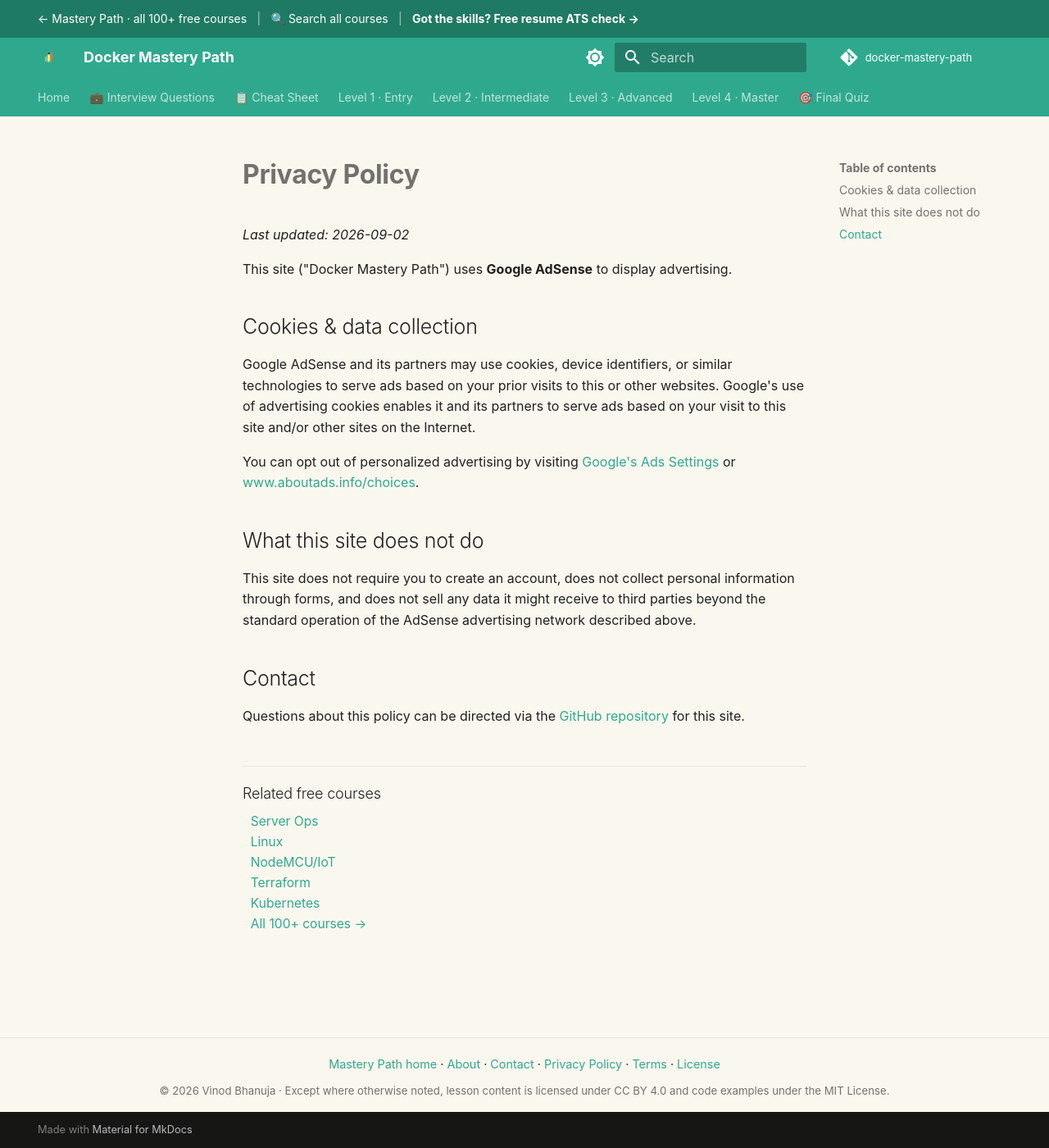
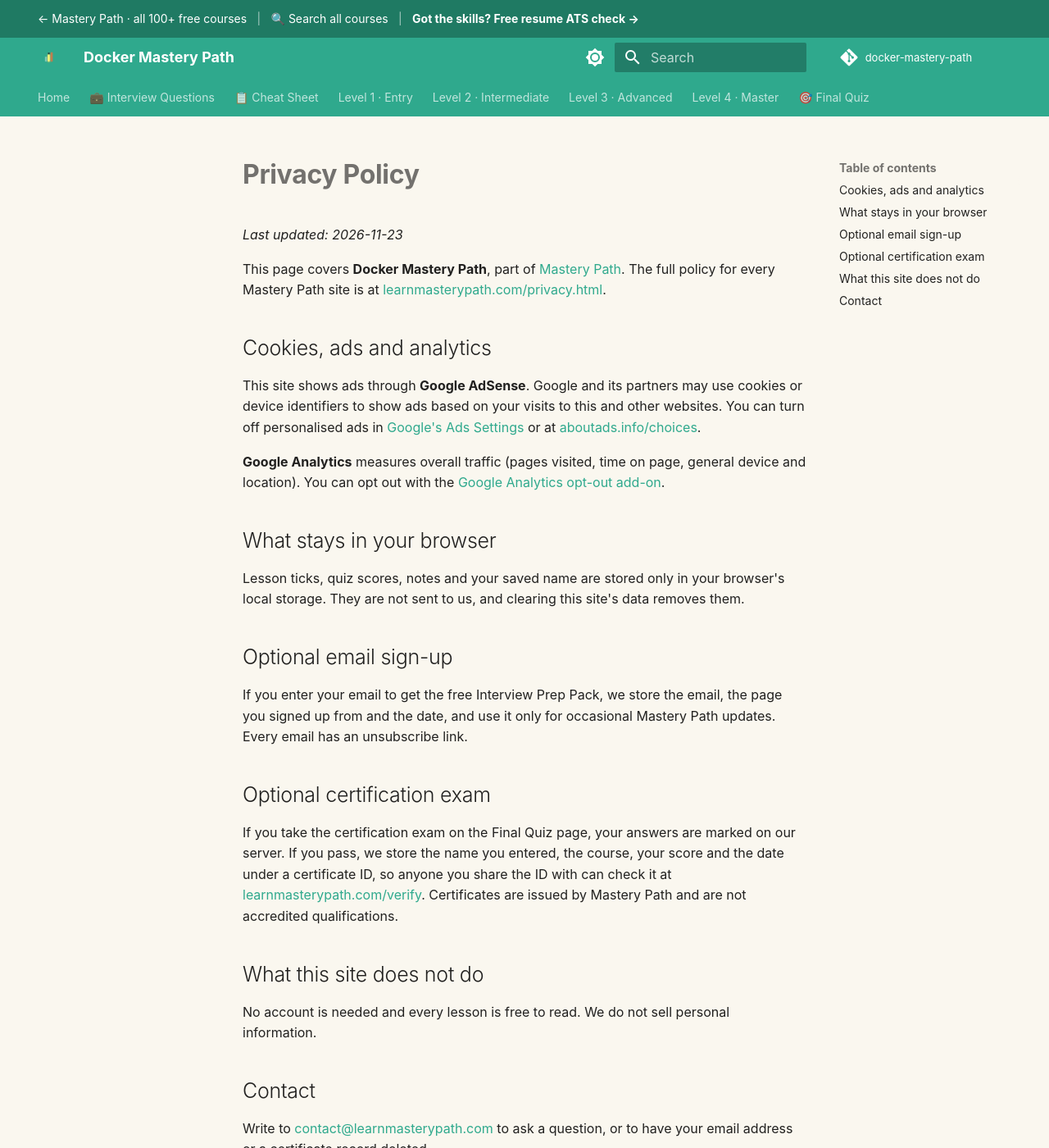
Before and after one commit to SIGILIPELLI/docker-mastery-path, an MkDocs documentation site: the page built from docs/privacy.md, in a window 1280 px wide and 1400 px high. Shown: the whole window at 82% size. Built offline with MkDocs 1.6.1 and Material for MkDocs 9.7.7, drawn with Linux system fonts in a browser that asks for light colours; comment, search, counter and statistics services are not loaded.

Commit message:
Update privacy page: progress stays in the browser, optional email sign-up and certification exam, link to the full policy
Co-Authored-By: Claude Opus 5.5 <noreply@anthropic.com>

```diff
--- a/docs/privacy.md
+++ b/docs/privacy.md
@@ -1,33 +1,35 @@
 ---
-description: "Privacy policy for the free Docker Mastery Path: how Google Analytics and AdSense cookies are used, what is not collected, and how to opt out."
+description: "Privacy policy for the free Docker Mastery Path: cookies for ads and analytics, what stays in your browser, and the optional email sign-up and certification exam."
 ---
 
 # Privacy Policy
 
-_Last updated: 2026-09-02_
+_Last updated: 2026-11-23_
 
-This site ("Docker Mastery Path") uses **Google AdSense** to display advertising.
+This page covers **Docker Mastery Path**, part of [Mastery Path](https://learnmasterypath.com/). The full policy for every Mastery Path site is at [learnmasterypath.com/privacy.html](https://learnmasterypath.com/privacy.html).
 
-## Cookies & data collection
+## Cookies, ads and analytics
 
-Google AdSense and its partners may use cookies, device identifiers, or similar
-technologies to serve ads based on your prior visits to this or other websites.
-Google's use of advertising cookies enables it and its partners to serve ads
-based on your visit to this site and/or other sites on the Internet.
+This site shows ads through **Google AdSense**. Google and its partners may use cookies or device identifiers to show ads based on your visits to this and other websites. You can turn off personalised ads in [Google's Ads Settings](https://adssettings.google.com/) or at [aboutads.info/choices](https://www.aboutads.info/choices/).
 
-You can opt out of personalized advertising by visiting
-[Google's Ads Settings](https://adssettings.google.com/) or
-[www.aboutads.info/choices](https://www.aboutads.info/choices/).
+**Google Analytics** measures overall traffic (pages visited, time on page, general device and location). You can opt out with the [Google Analytics opt-out add-on](https://tools.google.com/dlpage/gaoptout).
+
+## What stays in your browser
+
+Lesson ticks, quiz scores, notes and your saved name are stored only in your browser's local storage. They are not sent to us, and clearing this site's data removes them.
+
+## Optional email sign-up
+
+If you enter your email to get the free Interview Prep Pack, we store the email, the page you signed up from and the date, and use it only for occasional Mastery Path updates. Every email has an unsubscribe link.
+
+## Optional certification exam
+
+If you take the certification exam on the Final Quiz page, your answers are marked on our server. If you pass, we store the name you entered, the course, your score and the date under a certificate ID, so anyone you share the ID with can check it at [learnmasterypath.com/verify](https://learnmasterypath.com/verify/). Certificates are issued by Mastery Path and are not accredited qualifications.
 
 ## What this site does not do
 
-This site does not require you to create an account, does not collect personal
-information through forms, and does not sell any data it might receive to third
-parties beyond the standard operation of the AdSense advertising network
-described above.
+No account is needed and every lesson is free to read. We do not sell personal information.
 
 ## Contact
 
-Questions about this policy can be directed via the
-[GitHub repository](https://github.com/SIGILIPELLI/docker-mastery-path) for this
-site.
+Write to [contact@learnmasterypath.com](mailto:contact@learnmasterypath.com) to ask a question, or to have your email address or a certificate record deleted.
```
